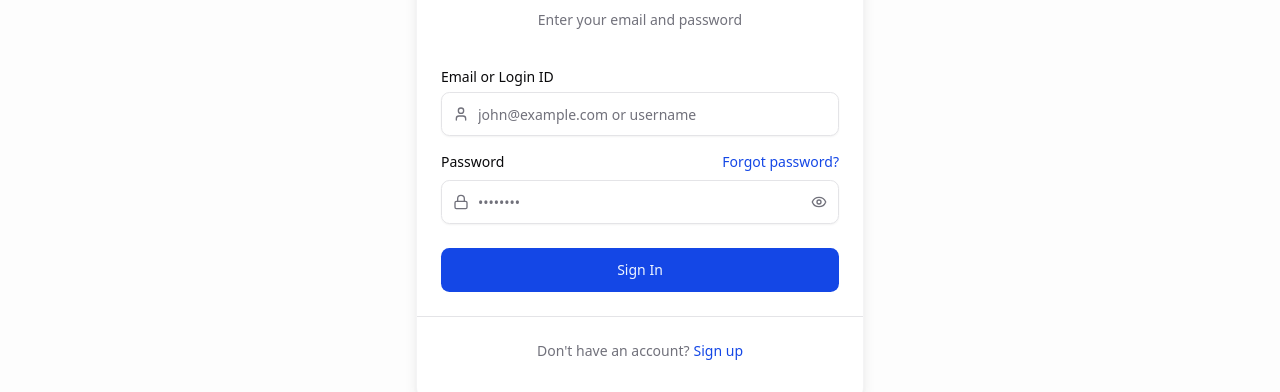
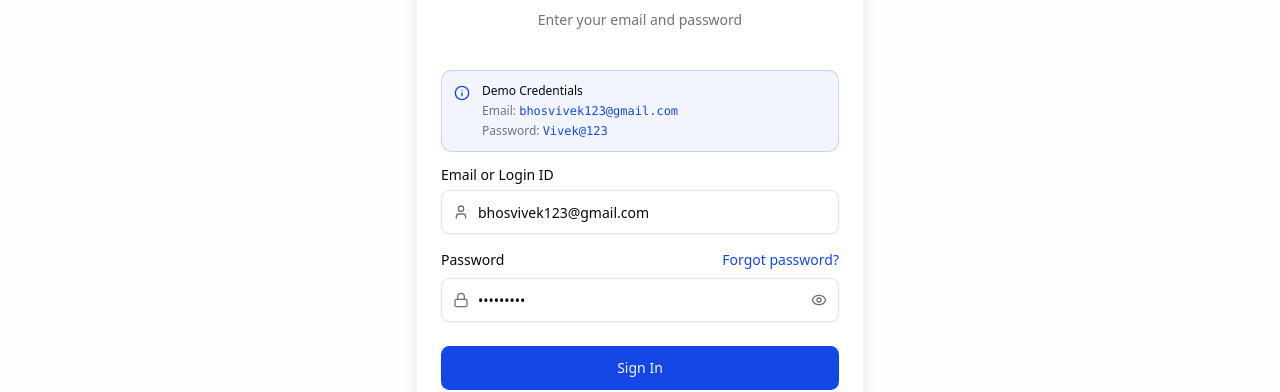
Before and after one commit to dvstechy/AgentHacks45, a Next.js app: page /sign-in in a window 1280 px wide. Shown: the part 292-684 px from the top of the page. Built offline with nearby package versions, Linux system fonts and the light colour scheme; no server answers; what @chainlit/react-client would draw is missing.

Commit message:
feat: add demo credentials as default values and display them in the sign-in form UI.

```diff
--- a/components/auth/sign-in-form.tsx
+++ b/components/auth/sign-in-form.tsx
@@ -25,7 +25,7 @@ import toast from "react-hot-toast";
 import { signIn } from "@/app/actions/auth";
 import { useState, useTransition } from "react";
 import Link from "next/link";
-import { Lock, User, Eye, EyeOff } from "lucide-react";
+import { Lock, User, Eye, EyeOff, Info } from "lucide-react";
 import type { Route } from "next";
 
 const signInSchema = z.object({
@@ -42,8 +42,8 @@ export function SignInForm() {
   const form = useForm<SignInValues>({
     resolver: zodResolver(signInSchema),
     defaultValues: {
-      identifier: "",
-      password: "",
+      identifier: "bhosvivek123@gmail.com",
+      password: "Vivek@123",
     },
   });
 
@@ -75,6 +75,15 @@ export function SignInForm() {
       </CardHeader>
 
       <CardContent>
+        <div className="mb-4 flex items-start gap-3 rounded-lg border border-primary/20 bg-primary/5 p-3">
+          <Info className="mt-0.5 h-4 w-4 shrink-0 text-primary" />
+          <div className="text-xs text-muted-foreground space-y-1">
+            <p className="font-medium text-foreground">Demo Credentials</p>
+            <p>Email: <span className="font-mono text-primary">bhosvivek123@gmail.com</span></p>
+            <p>Password: <span className="font-mono text-primary">Vivek@123</span></p>
+          </div>
+        </div>
+
         <Form {...form}>
           <form onSubmit={form.handleSubmit(onSubmit)} className="space-y-4">
             <FormField
```
